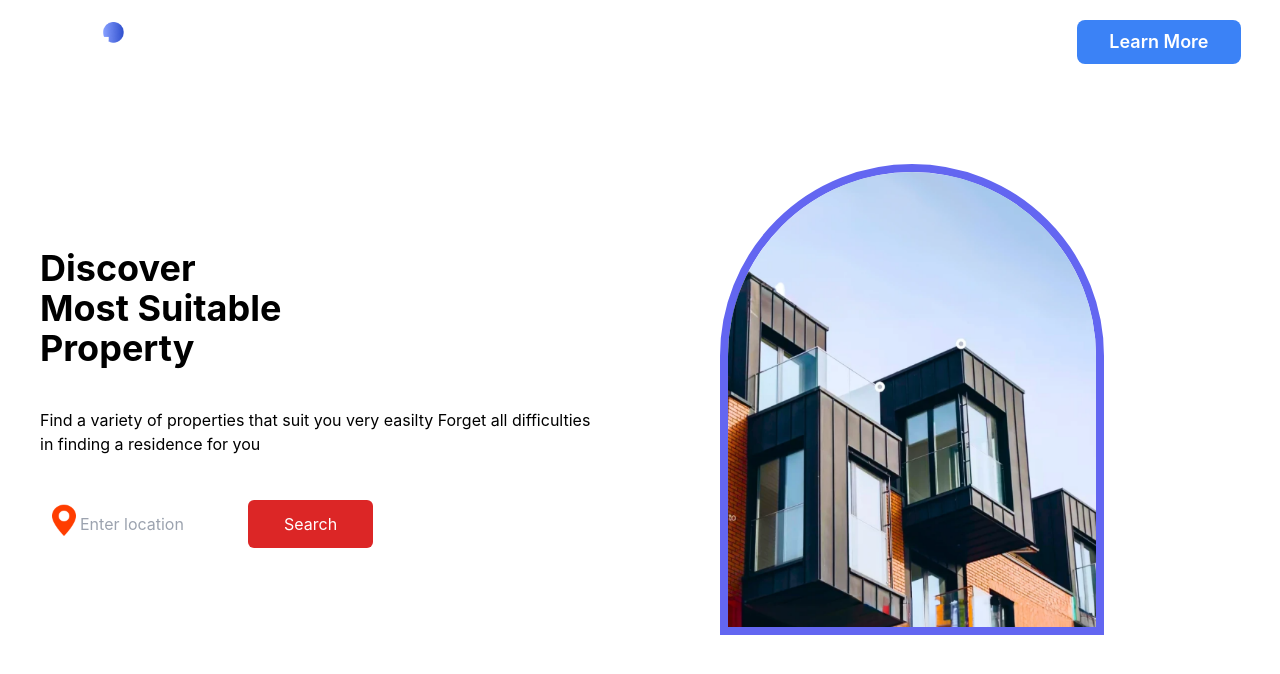
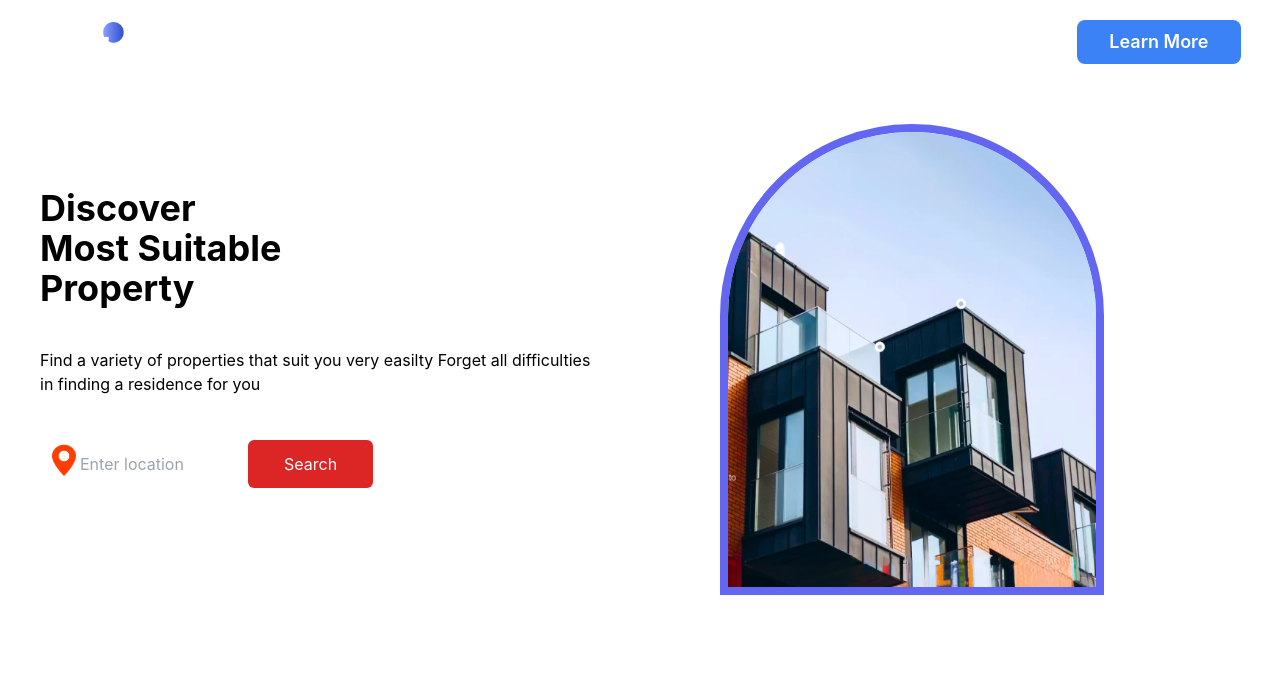
Before and after one commit to Flocky05/Homyz, a React (Vite) app: page / in a window 1280 px wide. Shown: the top 674 px of the page. Built offline with nearby package versions, Linux system fonts and the light colour scheme.

Commit message:
update home page

```diff
--- a/src/components/Home/Home.jsx
+++ b/src/components/Home/Home.jsx
@@ -18,7 +18,7 @@ const Home = () => {
                     <button className="bg-red-600 text-white px-7 lg:px-9 py-3 rounded-md absolute -ml-28 lg:-ml-32 mt-1">Search</button>
                 </div>
             </div>
-            <img className="w-3/5 rounded-t-full border-8 border-indigo-500 m-20" src={img1} alt="" />
+            <img className="w-3/5 rounded-t-full border-8 border-indigo-500 mx-20 mt-10" src={img1} alt="" />
         </div>
     );
 };
```
